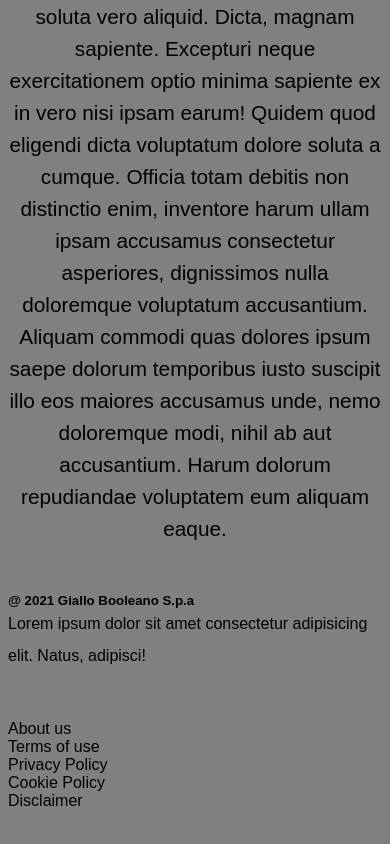
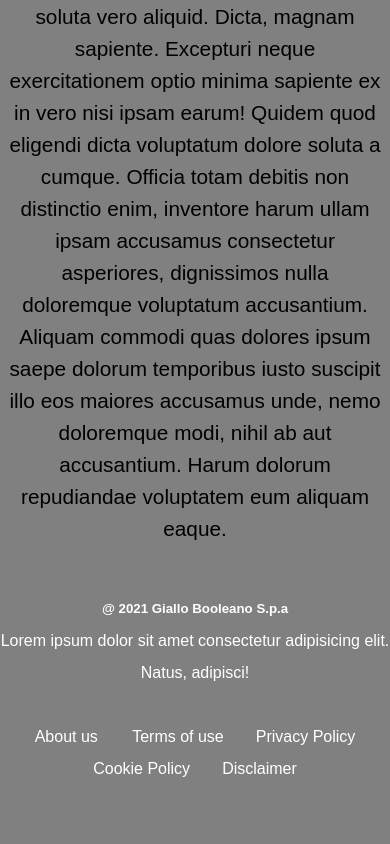
Before and after one commit to MorettiAndrea/htmlcss-responsive-layout, a plain HTML site: page index.html in a window 390 px wide. Shown: the part 1779-2623 px from the top of the page. Drawn offline with Linux system fonts and the light colour scheme.

Commit message:
fine responsive  small da rifinire

```diff
--- a/index.html
+++ b/index.html
@@ -128,15 +128,17 @@
       <!-- fine main -->
     </main>
     <footer>
+      <section class="footer">
         <div class="container">
-        <section class="footer-top">
+          <div class="row">
+            <div class="footer-top">
               <h5>@ 2021 Giallo Booleano S.p.a</h5>
               <p>
                 Lorem ipsum dolor sit amet consectetur adipisicing elit. Natus,
                 adipisci!
               </p>
-        </section>
-        <section class="footer-bottom">
+            </div>
+            <div class="footer-bottom">
               <ul>
                 <li>About us</li>
                 <li>Terms of use</li>
@@ -144,8 +146,10 @@
                 <li>Cookie Policy</li>
                 <li>Disclaimer</li>
               </ul>
+            </div>
+          </div>
+        </div>
       </section>
-      </div>
     </footer>
   </body>
 </html>
--- a/style.css
+++ b/style.css
@@ -115,6 +115,8 @@ header {
   border-radius: 20px;
 }
 
+/* fine icons */
+
 /* presentation */
 
 .giallo {
@@ -130,6 +132,40 @@ header {
   text-align: center;
   font-size: 1.3rem;
 }
+
+/* fine presentation */
+
+/* footer */
+
+footer {
+  color: white;
+  line-height: 2rem;
+}
+
+.footer .row {
+  flex-direction: column;
+  align-items: center;
+}
+
+.footer-top {
+  text-align: center;
+}
+
+.footer-bottom ul {
+  display: flex;
+  flex-wrap: wrap;
+
+  justify-content: center;
+}
+
+.footer-bottom li {
+  display: inline-block;
+  padding: 0 1rem;
+  min-width: 25%;
+}
+
+/* fine footer */
+
 /* Responsive */
 
 /* da 769px a 991px */
```
Lines whose indentation alone changed are shown as unchanged.
